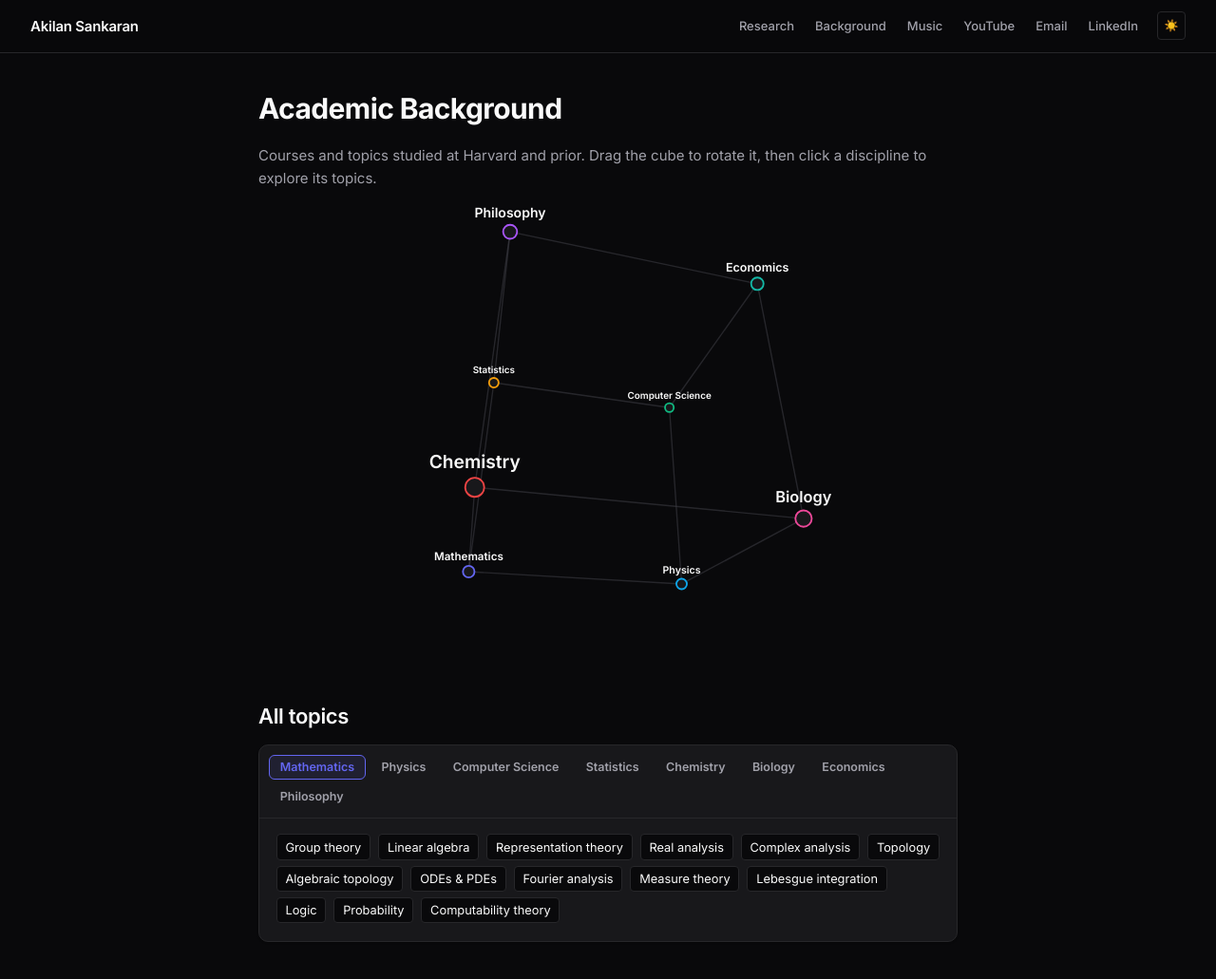
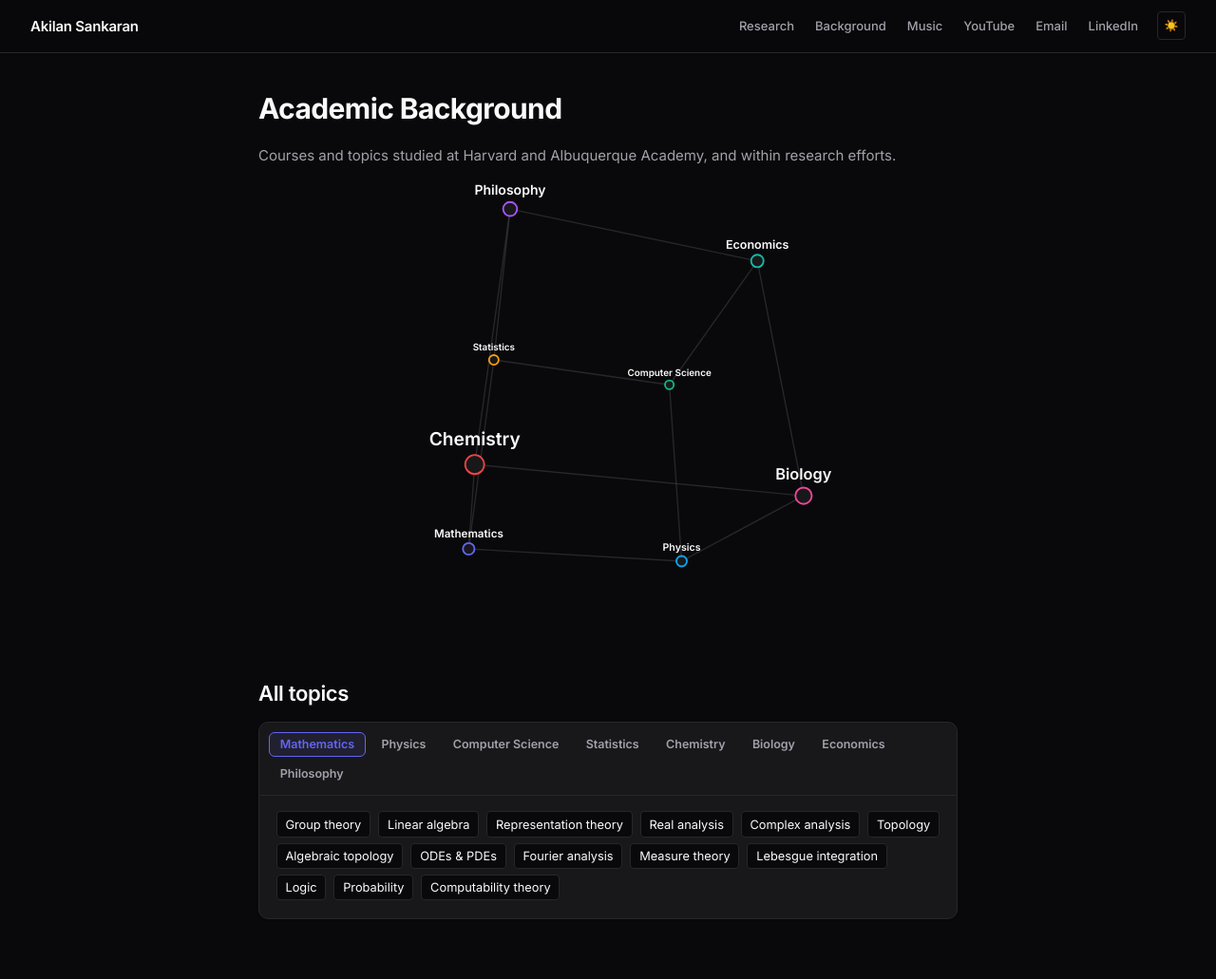
Before and after one commit to akilansankaran/akilansankaran.github.io, a Jekyll site: the page built from coursework.md, in a window 1280 px wide and 1096 px high. Shown: the top 1031 px of the window at 95% size. Built offline with Jekyll 4.4.1, drawn with Linux system fonts in a browser that asks for light colours; some web fonts are replaced.

Commit message:
bug fixes addl in bar oon background

```diff
--- a/_includes/discipline-solid.html
+++ b/_includes/discipline-solid.html
@@ -70,7 +70,7 @@
       topics: [
         {n:'Inorganic catalysis', ab:'Inorg Cat'},{n:'Organic chemistry', ab:'Orgo', x:[5]},
         {n:'Organic catalysts', ab:'Org. Catalysis'},{n:'Biochemistry', ab:'Biochem.', x:[5]},
-        {n:'Reductive defluorination', ab:'Defluorination', href:'/pfas', sub:[{n:'PFAS', ab:'PFAS', href:'/pfas'}]},
+        {n:'Reductive defluorination', ab:'Defluorination', href:'/pfas'},
         {n:'Computational chemistry', ab:'Comp Chem', x:[1], sub:[{n:'DFT molecular dynamics', ab:'DFT-MD'},{n:'Perturbation theory', ab:'Pert'}]}
       ] },
     { name: 'Biology', color: '#ec4899',
--- a/coursework.md
+++ b/coursework.md
@@ -5,6 +5,6 @@ title: Academic Background
 
 # Academic Background
 
-<p class="page-subtitle">Courses and topics studied at Harvard and prior. Drag the cube to rotate it, then click a discipline to explore its topics.</p>
+<p class="page-subtitle">Courses and topics studied at Harvard and Albuquerque Academy, and within research efforts.</p>
 
 {% include discipline-solid.html %}
```
